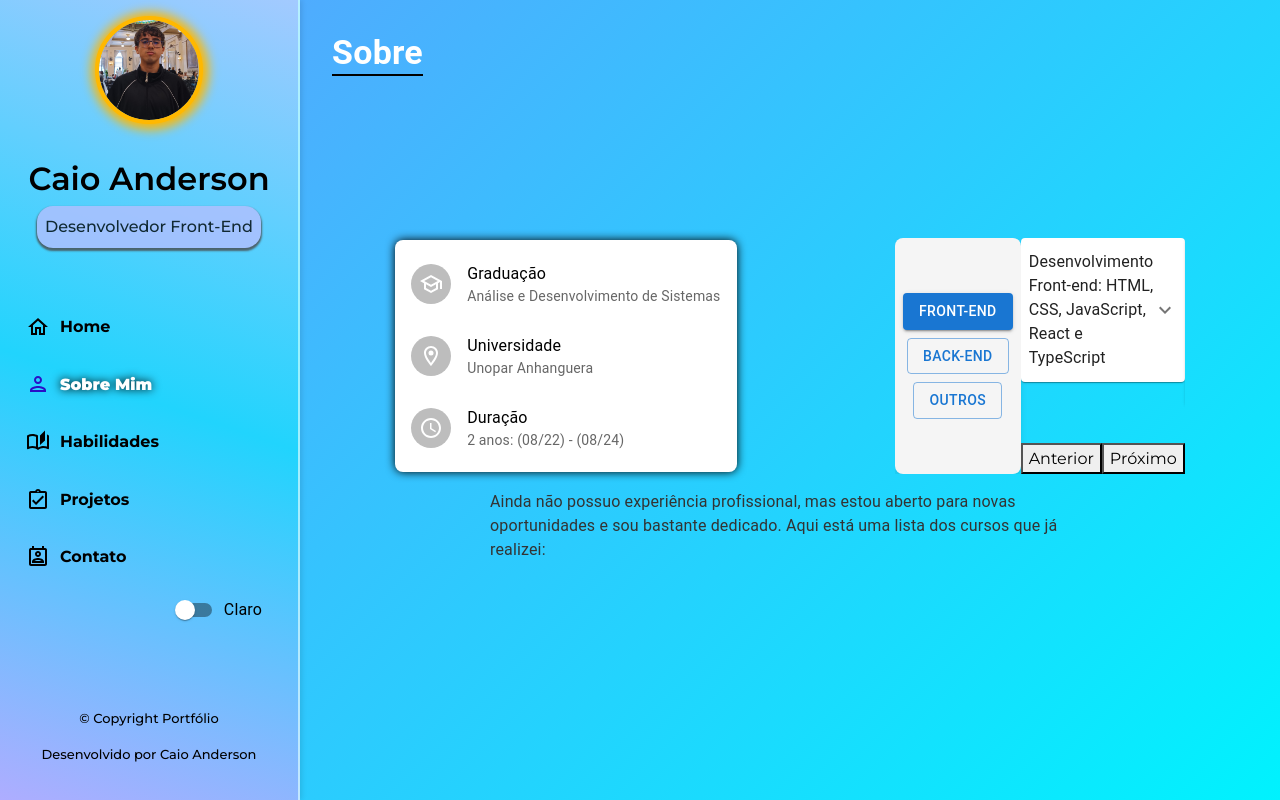
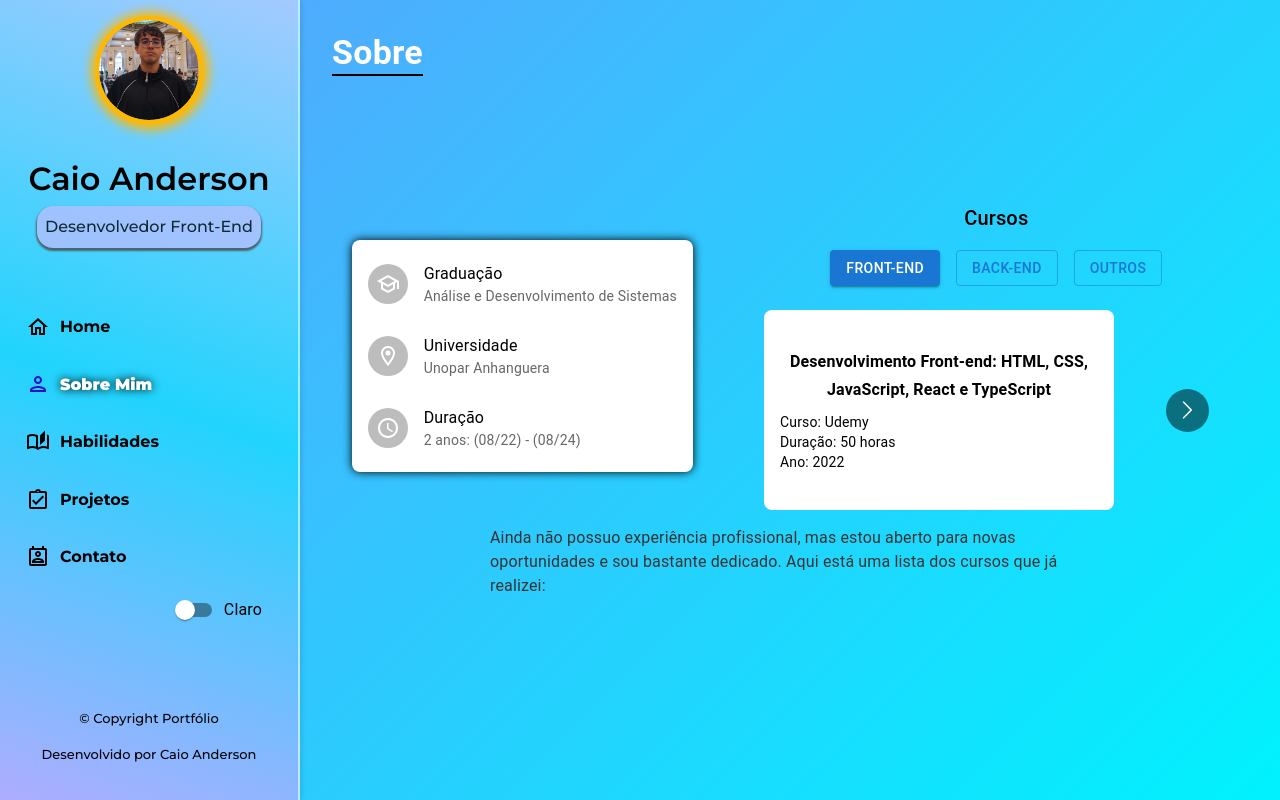
Before and after one commit to CaiooAnderson/CSS-training, a React (Create React App) app in the folder meu-portfolio/: page / in a window 1280 px wide. Both pictures are taken after a click on the button "Sobre Mim". Built offline with nearby package versions, Linux system fonts and the light colour scheme; the HTML template or start-up script is replaced by a standard one; a web font is replaced by a local one.

Commit message:
Em Andamento

```diff
--- a/meu-portfolio/package.json
+++ b/meu-portfolio/package.json
@@ -11,10 +11,10 @@
     "@testing-library/react": "^13.4.0",
     "@testing-library/user-event": "^13.5.0",
     "bootstrap": "^5.3.3",
-    "pure-react-carousel": "^1.30.1",
     "react": "^18.3.1",
     "react-bootstrap": "^2.10.4",
     "react-dom": "^18.3.1",
+    "react-multi-carousel": "^2.8.5",
     "react-scripts": "5.0.1",
     "web-vitals": "^2.1.4"
   },
--- a/meu-portfolio/src/components/Cursos.js
+++ b/meu-portfolio/src/components/Cursos.js
@@ -1,8 +1,7 @@
 import React, { useState } from 'react';
 import { Button, Box, Accordion, AccordionSummary, AccordionDetails, Typography } from '@mui/material';
-import ExpandMoreIcon from '@mui/icons-material/ExpandMore';
-import { CarouselProvider, Slider, Slide, ButtonBack, ButtonNext } from 'pure-react-carousel';
-import 'pure-react-carousel/dist/react-carousel.es.css';
+import Carousel from 'react-multi-carousel';
+import 'react-multi-carousel/lib/styles.css';
 
 const Cursos = () => {
     const [filter, setFilter] = useState('Front-End');
@@ -12,15 +11,15 @@ const Cursos = () => {
             {   nome: 'Desenvolvimento Front-end: HTML, CSS, JavaScript, React e TypeScript',
                 curso: 'Udemy', duração: '50', year: '2022'
             },
-            {   nome: 'HTML - Avançado: Elementos para a criação de páginas Web',
+            {   nome: 'HTML: Elementos para a criação de páginas Web',
                 curso: 'Fundação Bradesco', duração: '0', year: '2000' }
         ],
         'Back-End': [
-            {   nome: 'Curso de Python: Conhecimento básico ao intermediário com bibliotecas em Python',
+            {   nome: 'Python: Conhecimento básico ao intermediário com bibliotecas em Python',
                 curso: 'CVTI', duração: '40', year: '2023' },
             {   nome: 'Desenvolvimento Back-End com JavaScript e MongoDB',
                 curso: 'Alura', duração: '0', year: '2023' },
-            {   nome: 'Curso de Node.js: Foco no back-end',
+            {   nome: 'Node.js: Foco no back-end',
                 curso: 'Alura', duração: '0', year: '2024' }
         ],
         'Outros': [
@@ -36,47 +35,50 @@ const Cursos = () => {
         ]
     };
 
+    const responsive = {
+        desktop: {
+          breakpoint: { max: 3000, min: 1024 },
+          items: 1,
+          slidesToSlide: 1
+        },
+        tablet: {
+          breakpoint: { max: 1024, min: 464 },
+          items: 1,
+          slidesToSlide: 1
+        },
+        mobile: {
+          breakpoint: { max: 464, min: 0 },
+          items: 1,
+          slidesToSlide: 1
+        }
+      };
+
     return (
-        <Box sx={{ display: 'flex', height: '100%', width: '100%' }}>
-            <Box sx={{ display: 'flex', flexDirection: 'column', alignItems: 'center', justifyContent: 'center', width: 'max-content', bgcolor: '#f5f5f5', borderRadius: '8px', p: 1, boxShadow: '0 4px 6px rgba(0, 0, 0, 0.1)' }}>
-                <Button variant={filter === 'Front-End' ? 'contained' : 'outlined'} onClick={() => setFilter('Front-End')} sx={{ mb: 1 }}>
+        <Box sx={{ display: 'flex', alignItems: 'center', justifyContent: 'center', flexDirection: 'column', gap: 2 }}>
+            <Typography variant="h6" sx={{ textAlign: 'center' }}>Cursos</Typography>
+            <Box sx={{ display: 'flex', flexDirection: 'row', gap: 2, mb: 1 }}>
+                <Button variant={filter === 'Front-End' ? 'contained' : 'outlined'} onClick={() => setFilter('Front-End')}>
                     Front-End
                 </Button>
-                <Button variant={filter === 'Back-End' ? 'contained' : 'outlined'} onClick={() => setFilter('Back-End')} sx={{ mb: 1 }}>
+                <Button variant={filter === 'Back-End' ? 'contained' : 'outlined'} onClick={() => setFilter('Back-End')}>
                     Back-End
                 </Button>
                 <Button variant={filter === 'Outros' ? 'contained' : 'outlined'} onClick={() => setFilter('Outros')}>
                     Outros
                 </Button>
             </Box>
-            <Box sx={{ flex: 1, height: '100%' }}>
-                <CarouselProvider
-                    naturalSlideWidth={100}
-                    naturalSlideHeight={125}
-                    totalSlides={cursos[filter].length}
-                    visibleSlides={1}
-                    infinite={true}
-                >
-            <Slider>
-                        {cursos[filter].map((object, index) => (
-                            <Slide index={index} key={filter + index}>
-                                <Accordion>
-                                    <AccordionSummary expandIcon={<ExpandMoreIcon />}>
-                                        <Typography>{object.nome}</Typography>
-                                    </AccordionSummary>
-                                    <AccordionDetails>
-                                        <Typography>Curso: {object.curso}</Typography>
-                                        <Typography>Duração: {object.duração} horas</Typography>
-                                        <Typography>Ano: {object.year}</Typography>
-                                    </AccordionDetails>
-                                </Accordion>
-                            </Slide>
-                        ))}
-                    </Slider>
-                    <ButtonBack>Anterior</ButtonBack>
-                    <ButtonNext>Próximo</ButtonNext>
-                </CarouselProvider>
-                </Box>
+            <Box sx={{ maxWidth: '464px', width: '100%', flexDirection: 'column' }}>
+                <Carousel responsive={responsive}>
+                    {cursos[filter].map((object, index) => (
+                        <Box key={filter + index} sx={{ bgcolor: 'background.paper', borderRadius: '8px', textAlign: 'center', width: '90%', maxWidth: '350px', height: '200px', display: 'flex', flexDirection: 'column', justifyContent: 'center', whiteSpace: 'normal', overflow: 'hidden', p: 2 }}>
+                            <Typography variant="subtitle1" sx={{ fontWeight: 'bold', mb: 1, textOverflow: 'ellipsis', overflow: 'hidden' }}>{object.nome}</Typography>
+                            <Typography variant="body2" sx={{ textAlign: 'left' }}>Curso: {object.curso}</Typography>
+                            <Typography variant="body2" sx={{ textAlign: 'left' }}>Duração: {object.duração} horas</Typography>
+                            <Typography variant="body2" sx={{ textAlign: 'left' }}>Ano: {object.year}</Typography>
+                        </Box>
+                    ))}
+                </Carousel>
+            </Box>
         </Box>
     );
 };
```
Also changed, not shown: 1 other file (tests, documents, lock files or other folders).
